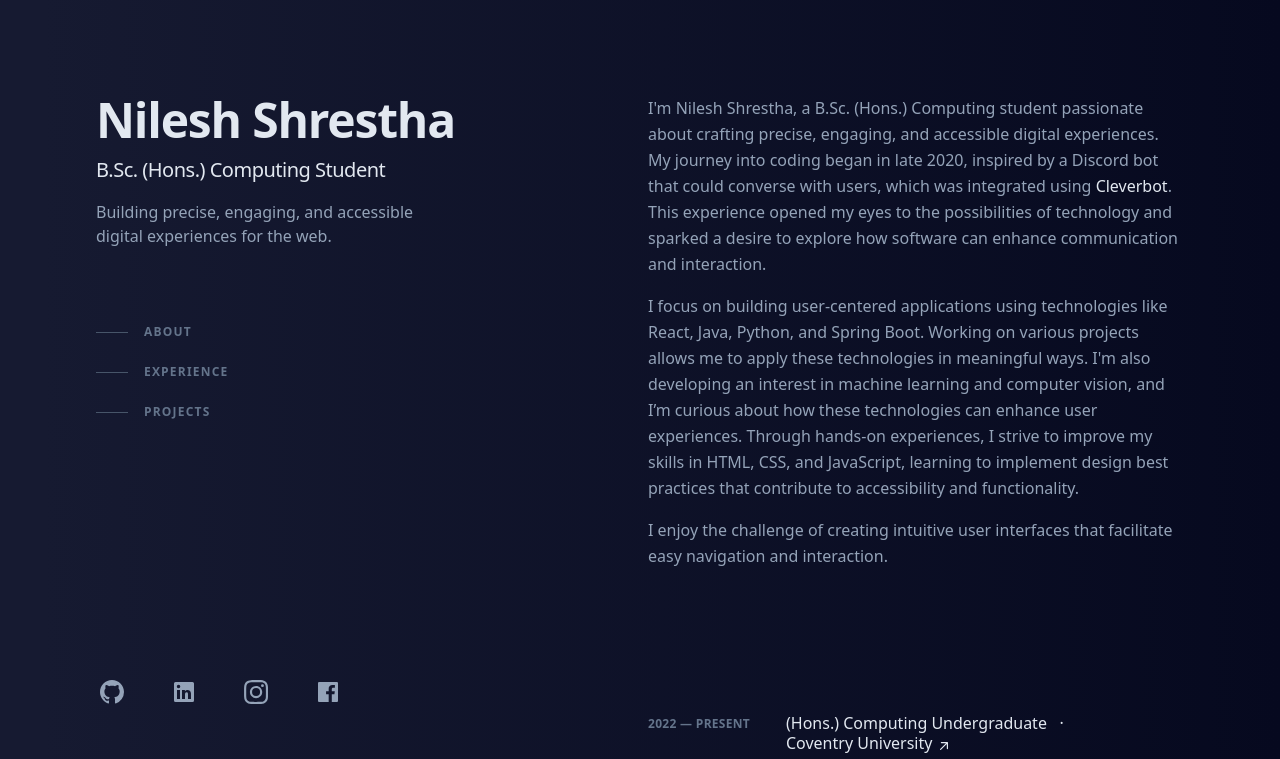
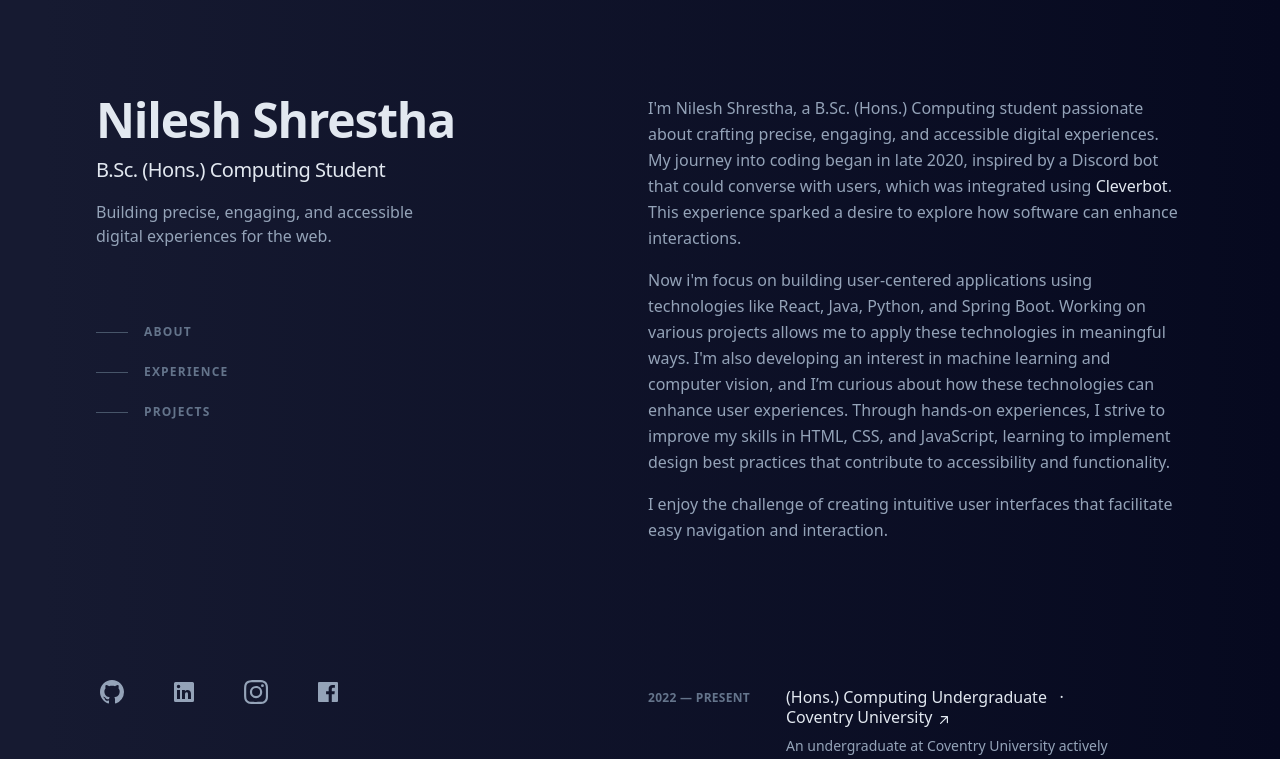
Before and after one commit to nileshshrs/personal-portfolio, a Next.js app: page / in a window 1280 px wide. Shown: the top 759 px of the page. Built offline with nearby package versions, Linux system fonts and the light colour scheme.

Commit message:
fixed some grammer issues in the introduction

```diff
--- a/components/About.tsx
+++ b/components/About.tsx
@@ -10,11 +10,11 @@ const About = () => {
             <p className='mb-4'>
                 I'm Nilesh Shrestha, a B.Sc. (Hons.) Computing student passionate about crafting precise, engaging, and accessible digital experiences.
                 My journey into coding began in late 2020, inspired by a Discord bot that could converse with users, which was integrated using <Link href="https://www.cleverbot.com/" target="_blank" rel="noreferrer noopener" className=' text-slate-200 hover:text-purple-300 focus-visible:text-purple-300'>Cleverbot</Link>.
-                This experience opened my eyes to the possibilities of technology and sparked a desire to explore how software can enhance communication and interaction.
+                This experience sparked a desire to explore how software can enhance interactions.
 
             </p>
             <p className='mb-4'>
-                I focus on building user-centered applications using technologies like React, Java, Python, and Spring Boot. Working on various projects allows me to apply these technologies in meaningful ways.
+                Now i'm focus on building user-centered applications using technologies like React, Java, Python, and Spring Boot. Working on various projects allows me to apply these technologies in meaningful ways.
                 I'm also developing an interest in machine learning and computer vision, and I’m curious about how these technologies can enhance user experiences.
                 Through hands-on experiences, I strive to improve my skills in HTML, CSS, and JavaScript, learning to implement design best practices that contribute to accessibility and functionality.
             </p>
```
